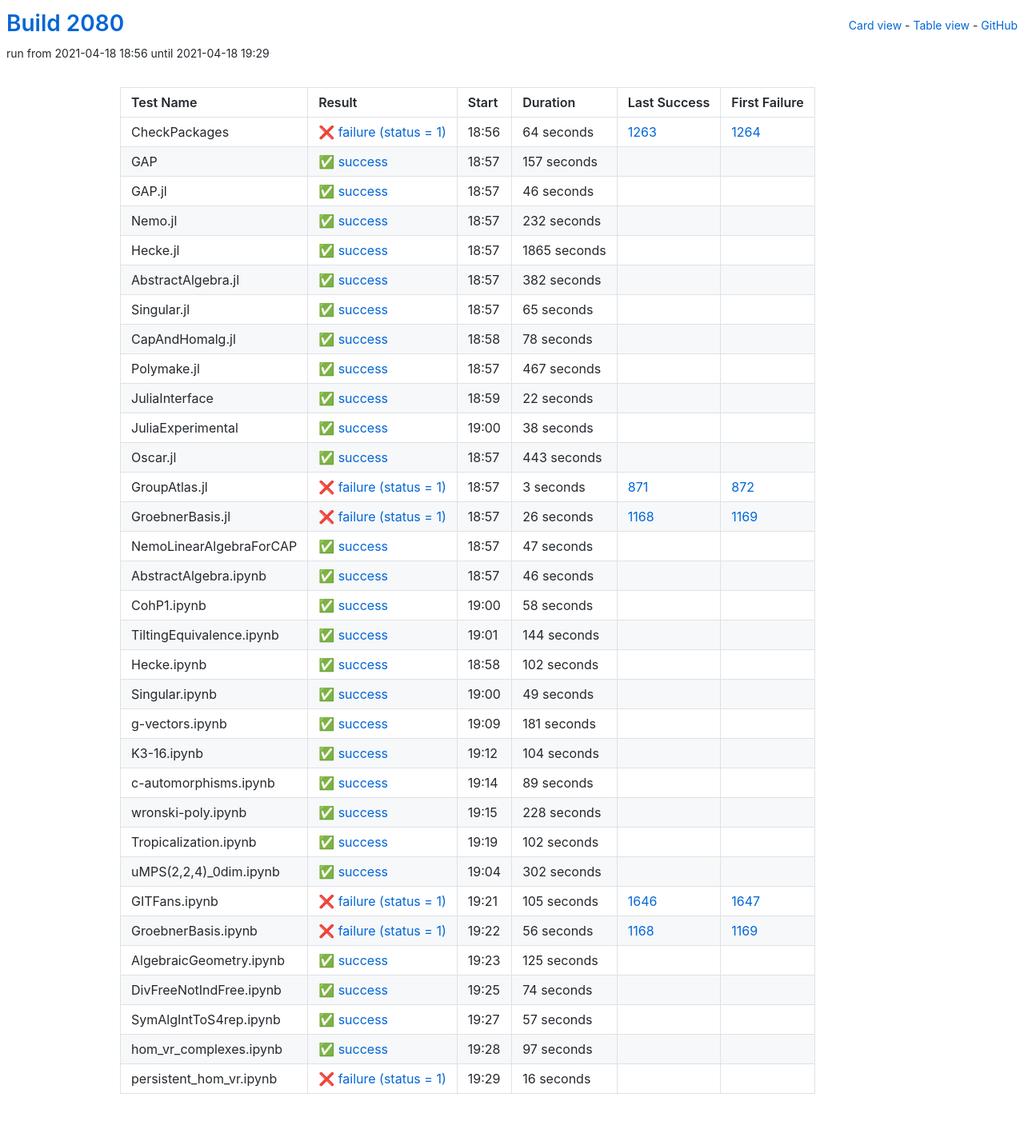
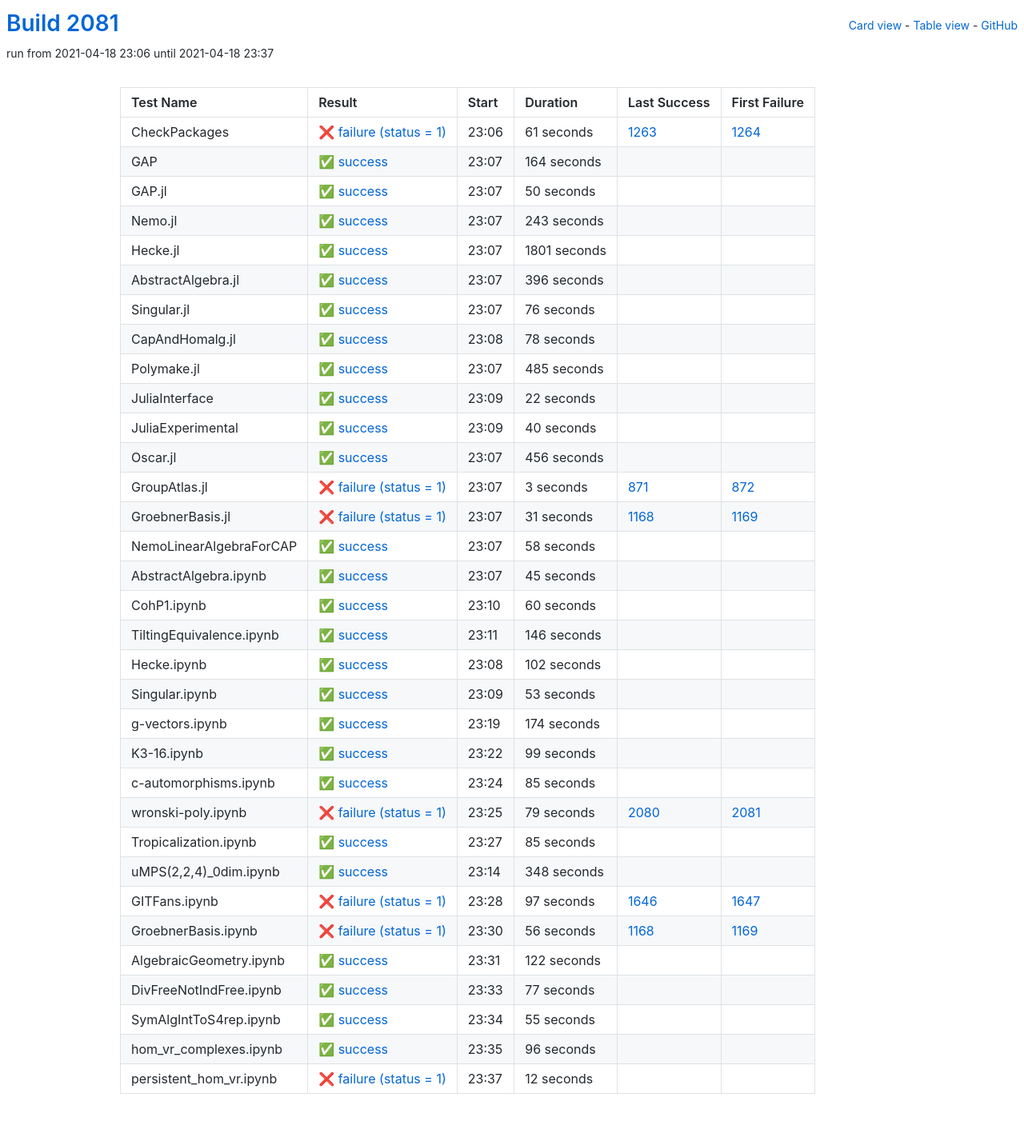
Before and after one commit to oscar-system/oscar-ci-status-stable, a Jekyll site: the page built from table.html, in a window 1280 px wide. Shown: the whole page at 80% size. Built offline with Jekyll 4.4.1, drawn with Linux system fonts in a browser that asks for light colours.

Commit message:
Build #2081

```diff
--- a/_data/ci.yml
+++ b/_data/ci.yml
@@ -1,6 +1,6 @@
 ---
-build: 2080
-build_url: https://oscarci.mathematik.uni-kl.de/job/oscar-stable/2080/
+build: 2081
+build_url: https://oscarci.mathematik.uni-kl.de/job/oscar-stable/2081/
 job: oscar-stable
 organization: oscar-system
 repo: oscar-ci-status-stable
@@ -8,92 +8,92 @@ repourl: https://github.com/oscar-system/oscar-ci-status-stable
 tests:
 - name: CheckPackages
   id: checkpackages
-  log: https://oscarci.mathematik.uni-kl.de/job/oscar-stable/2080/artifact/logs/build-2080/CheckPackages.log
-  start: 2021-04-18 18:56
+  log: https://oscarci.mathematik.uni-kl.de/job/oscar-stable/2081/artifact/logs/build-2081/CheckPackages.log
+  start: 2021-04-18 23:06
   success: false
   exitcode: 1
   status: failure
-  duration: 64
+  duration: 61
   last_success: 1263
   last_success_url: https://oscarci.mathematik.uni-kl.de/job/oscar-stable/1263/
   first_failure: 1264
   first_failure_url: https://oscarci.mathematik.uni-kl.de/job/oscar-stable/1264/
 - name: GAP
   id: gap
-  log: https://oscarci.mathematik.uni-kl.de/job/oscar-stable/2080/artifact/logs/build-2080/GAP.log
-  start: 2021-04-18 18:57
+  log: https://oscarci.mathematik.uni-kl.de/job/oscar-stable/2081/artifact/logs/build-2081/GAP.log
+  start: 2021-04-18 23:07
   success: true
   exitcode: 0
   status: success
-  duration: 157
+  duration: 164
   last_success: false
   last_success_url:
   first_failure: false
   first_failure_url:
 - name: GAP.jl
   id: gap-jl
-  log: https://oscarci.mathematik.uni-kl.de/job/oscar-stable/2080/artifact/logs/build-2080/GAP.jl.log
-  start: 2021-04-18 18:57
+  log: https://oscarci.mathematik.uni-kl.de/job/oscar-stable/2081/artifact/logs/build-2081/GAP.jl.log
+  start: 2021-04-18 23:07
   success: true
   exitcode: 0
   status: success
-  duration: 46
+  duration: 50
   last_success: false
   last_success_url:
   first_failure: false
   first_failure_url:
 - name: Nemo.jl
   id: nemo-jl
-  log: https://oscarci.mathematik.uni-kl.de/job/oscar-stable/2080/artifact/logs/build-2080/Nemo.jl.log
-  start: 2021-04-18 18:57
+  log: https://oscarci.mathematik.uni-kl.de/job/oscar-stable/2081/artifact/logs/build-2081/Nemo.jl.log
+  start: 2021-04-18 23:07
   success: true
   exitcode: 0
   status: success
-  duration: 232
+  duration: 243
   last_success: false
   last_success_url:
   first_failure: false
   first_failure_url:
 - name: Hecke.jl
   id: hecke-jl
-  log: https://oscarci.mathematik.uni-kl.de/job/oscar-stable/2080/artifact/logs/build-2080/Hecke.jl.log
-  start: 2021-04-18 18:57
+  log: https://oscarci.mathematik.uni-kl.de/job/oscar-stable/2081/artifact/logs/build-2081/Hecke.jl.log
+  start: 2021-04-18 23:07
   success: true
   exitcode: 0
   status: success
-  duration: 1865
+  duration: 1801
   last_success: false
   last_success_url:
   first_failure: false
   first_failure_url:
 - name: AbstractAlgebra.jl
   id: abstractalgebra-jl
-  log: https://oscarci.mathematik.uni-kl.de/job/oscar-stable/2080/artifact/logs/build-2080/AbstractAlgebra.jl.log
-  start: 2021-04-18 18:57
+  log: https://oscarci.mathematik.uni-kl.de/job/oscar-stable/2081/artifact/logs/build-2081/AbstractAlgebra.jl.log
+  start: 2021-04-18 23:07
   success: true
   exitcode: 0
   status: success
-  duration: 382
+  duration: 396
   last_success: false
   last_success_url:
   first_failure: false
   first_failure_url:
 - name: Singular.jl
   id: singular-jl
-  log: https://oscarci.mathematik.uni-kl.de/job/oscar-stable/2080/artifact/logs/build-2080/Singular.jl.log
-  start: 2021-04-18 18:57
+  log: https://oscarci.mathematik.uni-kl.de/job/oscar-stable/2081/artifact/logs/build-2081/Singular.jl.log
+  start: 2021-04-18 23:07
   success: true
   exitcode: 0
   status: success
-  duration: 65
+  duration: 76
   last_success: false
   last_success_url:
   first_failure: false
   first_failure_url:
 - name: CapAndHomalg.jl
   id: capandhomalg-jl
-  log: https://oscarci.mathematik.uni-kl.de/job/oscar-stable/2080/artifact/logs/build-2080/CapAndHomalg.jl.log
-  start: 2021-04-18 18:58
+  log: https://oscarci.mathematik.uni-kl.de/job/oscar-stable/2081/artifact/logs/build-2081/CapAndHomalg.jl.log
+  start: 2021-04-18 23:08
   success: true
   exitcode: 0
   status: success
@@ -104,20 +104,20 @@ tests:
   first_failure_url:
 - name: Polymake.jl
   id: polymake-jl
-  log: https://oscarci.mathematik.uni-kl.de/job/oscar-stable/2080/artifact/logs/build-2080/Polymake.jl.log
-  start: 2021-04-18 18:57
+  log: https://oscarci.mathematik.uni-kl.de/job/oscar-stable/2081/artifact/logs/build-2081/Polymake.jl.log
+  start: 2021-04-18 23:07
   success: true
   exitcode: 0
   status: success
-  duration: 467
+  duration: 485
   last_success: false
   last_success_url:
   first_failure: false
   first_failure_url:
 - name: JuliaInterface
   id: juliainterface
-  log: https://oscarci.mathematik.uni-kl.de/job/oscar-stable/2080/artifact/logs/build-2080/JuliaInterface.log
-  start: 2021-04-18 18:59
+  log: https://oscarci.mathematik.uni-kl.de/job/oscar-stable/2081/artifact/logs/build-2081/JuliaInterface.log
+  start: 2021-04-18 23:09
   success: true
   exitcode: 0
   status: success
@@ -128,32 +128,32 @@ tests:
   first_failure_url:
 - name: JuliaExperimental
   id: juliaexperimental
-  log: https://oscarci.mathematik.uni-kl.de/job/oscar-stable/2080/artifact/logs/build-2080/JuliaExperimental.log
-  start: 2021-04-18 19:00
+  log: https://oscarci.mathematik.uni-kl.de/job/oscar-stable/2081/artifact/logs/build-2081/JuliaExperimental.log
+  start: 2021-04-18 23:09
   success: true
   exitcode: 0
   status: success
-  duration: 38
+  duration: 40
   last_success: false
   last_success_url:
   first_failure: false
   first_failure_url:
 - name: Oscar.jl
   id: oscar-jl
-  log: https://oscarci.mathematik.uni-kl.de/job/oscar-stable/2080/artifact/logs/build-2080/Oscar.jl.log
-  start: 2021-04-18 18:57
+  log: https://oscarci.mathematik.uni-kl.de/job/oscar-stable/2081/artifact/logs/build-2081/Oscar.jl.log
+  start: 2021-04-18 23:07
   success: true
   exitcode: 0
   status: success
-  duration: 443
+  duration: 456
   last_success: false
   last_success_url:
   first_failure: false
   first_failure_url:
 - name: GroupAtlas.jl
   id: groupatlas-jl
-  log: https://oscarci.mathematik.uni-kl.de/job/oscar-stable/2080/artifact/logs/build-2080/GroupAtlas.jl.log
-  start: 2021-04-18 18:57
+  log: https://oscarci.mathematik.uni-kl.de/job/oscar-stable/2081/artifact/logs/build-2081/GroupAtlas.jl.log
+  start: 2021-04-18 23:07
   success: false
   exitcode: 1
   status: failure
@@ -164,44 +164,20 @@ tests:
   first_failure_url: https://oscarci.mathematik.uni-kl.de/job/oscar-stable/872/
 - name: GroebnerBasis.jl
   id: groebnerbasis-jl
-  log: https://oscarci.mathematik.uni-kl.de/job/oscar-stable/2080/artifact/logs/build-2080/GroebnerBasis.jl.log
-  start: 2021-04-18 18:57
+  log: https://oscarci.mathematik.uni-kl.de/job/oscar-stable/2081/artifact/logs/build-2081/GroebnerBasis.jl.log
+  start: 2021-04-18 23:07
   success: false
   exitcode: 1
   status: failure
-  duration: 26
+  duration: 31
   last_success: 1168
   last_success_url: https://oscarci.mathematik.uni-kl.de/job/oscar-stable/1168/
   first_failure: 1169
   first_failure_url: https://oscarci.mathematik.uni-kl.de/job/oscar-stable/1169/
 - name: NemoLinearAlgebraForCAP
   id: nemolinearalgebraforcap
-  log: https://oscarci.mathematik.uni-kl.de/job/oscar-stable/2080/artifact/logs/build-2080/NemoLinearAlgebraForCAP.log
-  start: 2021-04-18 18:57
-  success: true
-  exitcode: 0
-  status: success
-  duration: 47
-  last_success: false
-  last_success_url:
-  first_failure: false
-  first_failure_url:
-- name: AbstractAlgebra.ipynb
-  id: abstractalgebra-ipynb
-  log: https://oscarci.mathematik.uni-kl.de/job/oscar-stable/2080/artifact/logs/build-2080/AbstractAlgebra.ipynb.log
-  start: 2021-04-18 18:57
-  success: true
-  exitcode: 0
-  status: success
-  duration: 46
-  last_success: false
-  last_success_url:
-  first_failure: false
-  first_failure_url:
-- name: CohP1.ipynb
-  id: cohp1-ipynb
-  log: https://oscarci.mathematik.uni-kl.de/job/oscar-stable/2080/artifact/logs/build-2080/CohP1.ipynb.log
-  start: 2021-04-18 19:00
+  log: https://oscarci.mathematik.uni-kl.de/job/oscar-stable/2081/artifact/logs/build-2081/NemoLinearAlgebraForCAP.log
+  start: 2021-04-18 23:07
   success: true
   exitcode: 0
   status: success
@@ -210,22 +186,46 @@ tests:
   last_success_url:
   first_failure: false
   first_failure_url:
-- name: TiltingEquivalence.ipynb
-  id: tiltingequivalence-ipynb
-  log: https://oscarci.mathematik.uni-kl.de/job/oscar-stable/2080/artifact/logs/build-2080/TiltingEquivalence.ipynb.log
-  start: 2021-04-18 19:01
+- name: AbstractAlgebra.ipynb
+  id: abstractalgebra-ipynb
+  log: https://oscarci.mathematik.uni-kl.de/job/oscar-stable/2081/artifact/logs/build-2081/AbstractAlgebra.ipynb.log
+  start: 2021-04-18 23:07
   success: true
   exitcode: 0
   status: success
-  duration: 144
+  duration: 45
+  last_success: false
+  last_success_url:
+  first_failure: false
+  first_failure_url:
+- name: CohP1.ipynb
+  id: cohp1-ipynb
+  log: https://oscarci.mathematik.uni-kl.de/job/oscar-stable/2081/artifact/logs/build-2081/CohP1.ipynb.log
+  start: 2021-04-18 23:10
+  success: true
+  exitcode: 0
+  status: success
+  duration: 60
+  last_success: false
+  last_success_url:
+  first_failure: false
+  first_failure_url:
+- name: TiltingEquivalence.ipynb
+  id: tiltingequivalence-ipynb
+  log: https://oscarci.mathematik.uni-kl.de/job/oscar-stable/2081/artifact/logs/build-2081/TiltingEquivalence.ipynb.log
+  start: 2021-04-18 23:11
+  success: true
+  exitcode: 0
+  status: success
+  duration: 146
   last_success: false
   last_success_url:
   first_failure: false
   first_failure_url:
 - name: Hecke.ipynb
   id: hecke-ipynb
-  log: https://oscarci.mathematik.uni-kl.de/job/oscar-stable/2080/artifact/logs/build-2080/Hecke.ipynb.log
-  start: 2021-04-18 18:58
+  log: https://oscarci.mathematik.uni-kl.de/job/oscar-stable/2081/artifact/logs/build-2081/Hecke.ipynb.log
+  start: 2021-04-18 23:08
   success: true
   exitcode: 0
   status: success
@@ -236,104 +236,104 @@ tests:
   first_failure_url:
 - name: Singular.ipynb
   id: singular-ipynb
-  log: https://oscarci.mathematik.uni-kl.de/job/oscar-stable/2080/artifact/logs/build-2080/Singular.ipynb.log
-  start: 2021-04-18 19:00
+  log: https://oscarci.mathematik.uni-kl.de/job/oscar-stable/2081/artifact/logs/build-2081/Singular.ipynb.log
+  start: 2021-04-18 23:09
   success: true
   exitcode: 0
   status: success
-  duration: 49
+  duration: 53
   last_success: false
   last_success_url:
   first_failure: false
   first_failure_url:
 - name: g-vectors.ipynb
   id: g-vectors-ipynb
-  log: https://oscarci.mathematik.uni-kl.de/job/oscar-stable/2080/artifact/logs/build-2080/g-vectors.ipynb.log
-  start: 2021-04-18 19:09
+  log: https://oscarci.mathematik.uni-kl.de/job/oscar-stable/2081/artifact/logs/build-2081/g-vectors.ipynb.log
+  start: 2021-04-18 23:19
   success: true
   exitcode: 0
   status: success
-  duration: 181
+  duration: 174
   last_success: false
   last_success_url:
   first_failure: false
   first_failure_url:
 - name: K3-16.ipynb
   id: k3-16-ipynb
-  log: https://oscarci.mathematik.uni-kl.de/job/oscar-stable/2080/artifact/logs/build-2080/K3-16.ipynb.log
-  start: 2021-04-18 19:12
+  log: https://oscarci.mathematik.uni-kl.de/job/oscar-stable/2081/artifact/logs/build-2081/K3-16.ipynb.log
+  start: 2021-04-18 23:22
   success: true
   exitcode: 0
   status: success
-  duration: 104
+  duration: 99
   last_success: false
   last_success_url:
   first_failure: false
   first_failure_url:
 - name: c-automorphisms.ipynb
   id: c-automorphisms-ipynb
-  log: https://oscarci.mathematik.uni-kl.de/job/oscar-stable/2080/artifact/logs/build-2080/c-automorphisms.ipynb.log
-  start: 2021-04-18 19:14
+  log: https://oscarci.mathematik.uni-kl.de/job/oscar-stable/2081/artifact/logs/build-2081/c-automorphisms.ipynb.log
+  start: 2021-04-18 23:24
   success: true
   exitcode: 0
   status: success
-  duration: 89
+  duration: 85
   last_success: false
   last_success_url:
   first_failure: false
   first_failure_url:
 - name: wronski-poly.ipynb
   id: wronski-poly-ipynb
-  log: https://oscarci.mathematik.uni-kl.de/job/oscar-stable/2080/artifact/logs/build-2080/wronski-poly.ipynb.log
-  start: 2021-04-18 19:15
+  log: https://oscarci.mathematik.uni-kl.de/job/oscar-stable/2081/artifact/logs/build-2081/wronski-poly.ipynb.log
+  start: 2021-04-18 23:25
+  success: false
+  exitcode: 1
+  status: failure
+  duration: 79
+  last_success: 2080
+  last_success_url: https://oscarci.mathematik.uni-kl.de/job/oscar-stable/2080/
+  first_failure: 2081
+  first_failure_url: https://oscarci.mathematik.uni-kl.de/job/oscar-stable/2081/
+- name: Tropicalization.ipynb
+  id: tropicalization-ipynb
+  log: https://oscarci.mathematik.uni-kl.de/job/oscar-stable/2081/artifact/logs/build-2081/Tropicalization.ipynb.log
+  start: 2021-04-18 23:27
   success: true
   exitcode: 0
   status: success
-  duration: 228
-  last_success: false
-  last_success_url:
-  first_failure: false
-  first_failure_url:
-- name: Tropicalization.ipynb
-  id: tropicalization-ipynb
-  log: https://oscarci.mathematik.uni-kl.de/job/oscar-stable/2080/artifact/logs/build-2080/Tropicalization.ipynb.log
-  start: 2021-04-18 19:19
-  success: true
-  exitcode: 0
-  status: success
-  duration: 102
+  duration: 85
   last_success: false
   last_success_url:
   first_failure: false
   first_failure_url:
 - name: uMPS(2,2,4)_0dim.ipynb
   id: umps-2-2-4-0dim-ipynb
-  log: https://oscarci.mathematik.uni-kl.de/job/oscar-stable/2080/artifact/logs/build-2080/uMPS-2-2-4-_0dim.ipynb.log
-  start: 2021-04-18 19:04
+  log: https://oscarci.mathematik.uni-kl.de/job/oscar-stable/2081/artifact/logs/build-2081/uMPS-2-2-4-_0dim.ipynb.log
+  start: 2021-04-18 23:14
   success: true
   exitcode: 0
   status: success
-  duration: 302
+  duration: 348
   last_success: false
   last_success_url:
   first_failure: false
   first_failure_url:
 - name: GITFans.ipynb
   id: gitfans-ipynb
-  log: https://oscarci.mathematik.uni-kl.de/job/oscar-stable/2080/artifact/logs/build-2080/GITFans.ipynb.log
-  start: 2021-04-18 19:21
+  log: https://oscarci.mathematik.uni-kl.de/job/oscar-stable/2081/artifact/logs/build-2081/GITFans.ipynb.log
+  start: 2021-04-18 23:28
   success: false
   exitcode: 1
   status: failure
-  duration: 105
+  duration: 97
   last_success: 1646
   last_success_url: https://oscarci.mathematik.uni-kl.de/job/oscar-stable/1646/
   first_failure: 1647
   first_failure_url: https://oscarci.mathematik.uni-kl.de/job/oscar-stable/1647/
 - name: GroebnerBasis.ipynb
   id: groebnerbasis-ipynb
-  log: https://oscarci.mathematik.uni-kl.de/job/oscar-stable/2080/artifact/logs/build-2080/GroebnerBasis.ipynb.log
-  start: 2021-04-18 19:22
+  log: https://oscarci.mathematik.uni-kl.de/job/oscar-stable/2081/artifact/logs/build-2081/GroebnerBasis.ipynb.log
+  start: 2021-04-18 23:30
   success: false
   exitcode: 1
   status: failure
@@ -344,60 +344,60 @@ tests:
   first_failure_url: https://oscarci.mathematik.uni-kl.de/job/oscar-stable/1169/
 - name: AlgebraicGeometry.ipynb
   id: algebraicgeometry-ipynb
-  log: https://oscarci.mathematik.uni-kl.de/job/oscar-stable/2080/artifact/logs/build-2080/AlgebraicGeometry.ipynb.log
-  start: 2021-04-18 19:23
+  log: https://oscarci.mathematik.uni-kl.de/job/oscar-stable/2081/artifact/logs/build-2081/AlgebraicGeometry.ipynb.log
+  start: 2021-04-18 23:31
   success: true
   exitcode: 0
   status: success
-  duration: 125
+  duration: 122
   last_success: false
   last_success_url:
   first_failure: false
   first_failure_url:
 - name: DivFreeNotIndFree.ipynb
   id: divfreenotindfree-ipynb
-  log: https://oscarci.mathematik.uni-kl.de/job/oscar-stable/2080/artifact/logs/build-2080/DivFreeNotIndFree.ipynb.log
-  start: 2021-04-18 19:25
+  log: https://oscarci.mathematik.uni-kl.de/job/oscar-stable/2081/artifact/logs/build-2081/DivFreeNotIndFree.ipynb.log
+  start: 2021-04-18 23:33
   success: true
   exitcode: 0
   status: success
-  duration: 74
+  duration: 77
   last_success: false
   last_success_url:
   first_failure: false
   first_failure_url:
 - name: SymAlgIntToS4rep.ipynb
   id: symalginttos4rep-ipynb
-  log: https://oscarci.mathematik.uni-kl.de/job/oscar-stable/2080/artifact/logs/build-2080/SymAlgIntToS4rep.ipynb.log
-  start: 2021-04-18 19:27
+  log: https://oscarci.mathematik.uni-kl.de/job/oscar-stable/2081/artifact/logs/build-2081/SymAlgIntToS4rep.ipynb.log
+  start: 2021-04-18 23:34
   success: true
   exitcode: 0
   status: success
-  duration: 57
+  duration: 55
   last_success: false
   last_success_url:
   first_failure: false
   first_failure_url:
 - name: hom_vr_complexes.ipynb
   id: hom-vr-complexes-ipynb
-  log: https://oscarci.mathematik.uni-kl.de/job/oscar-stable/2080/artifact/logs/build-2080/hom_vr_complexes.ipynb.log
-  start: 2021-04-18 19:28
+  log: https://oscarci.mathematik.uni-kl.de/job/oscar-stable/2081/artifact/logs/build-2081/hom_vr_complexes.ipynb.log
+  start: 2021-04-18 23:35
   success: true
   exitcode: 0
   status: success
-  duration: 97
+  duration: 96
   last_success: false
   last_success_url:
   first_failure: false
   first_failure_url:
 - name: persistent_hom_vr.ipynb
   id: persistent-hom-vr-ipynb
-  log: https://oscarci.mathematik.uni-kl.de/job/oscar-stable/2080/artifact/logs/build-2080/persistent_hom_vr.ipynb.log
-  start: 2021-04-18 19:29
+  log: https://oscarci.mathematik.uni-kl.de/job/oscar-stable/2081/artifact/logs/build-2081/persistent_hom_vr.ipynb.log
+  start: 2021-04-18 23:37
   success: false
   exitcode: 1
   status: failure
-  duration: 16
+  duration: 12
   last_success: false
   last_success_url:
   first_failure: false
```
Also changed, not shown: README.md.
